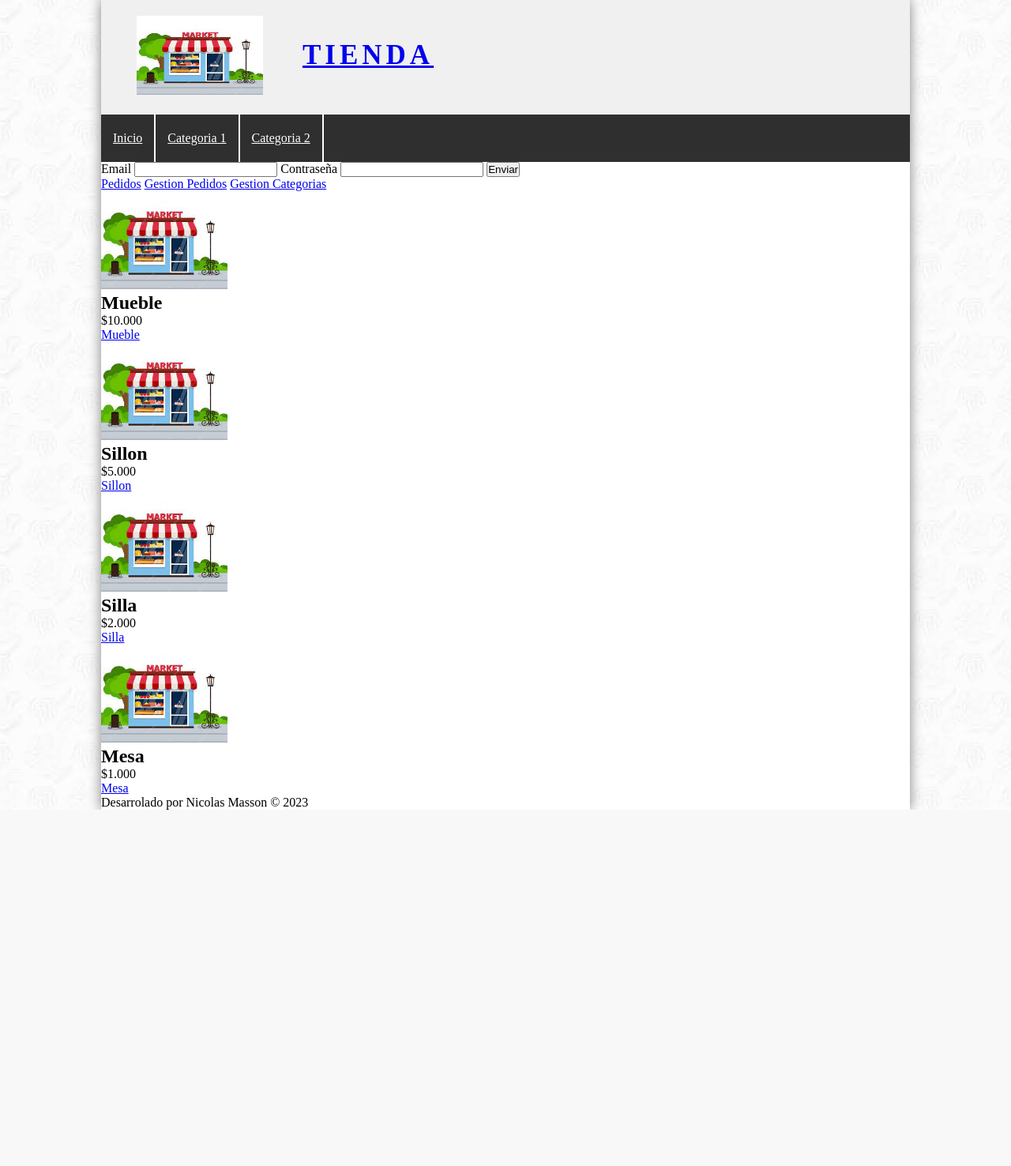
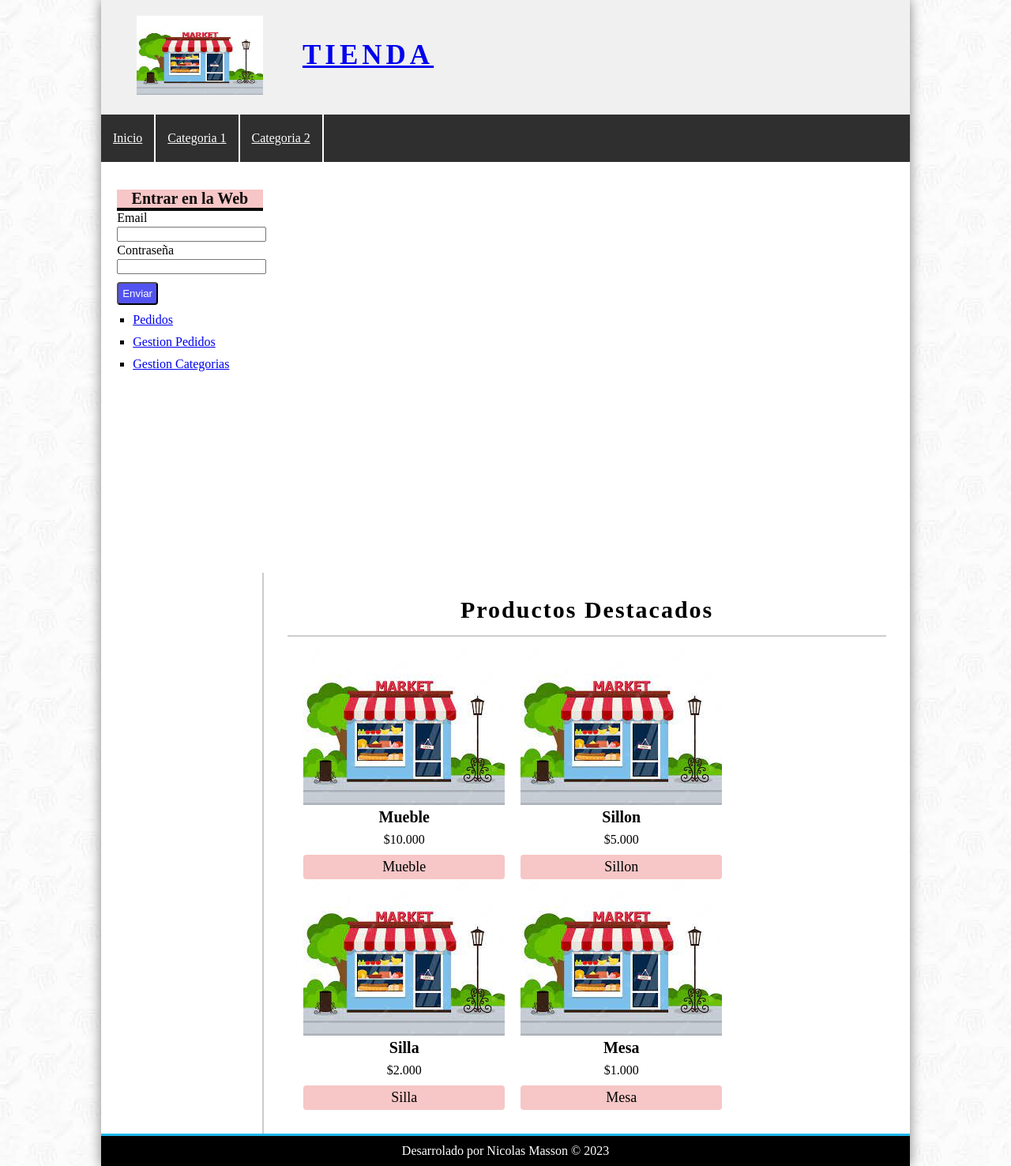
Before and after one commit to MassonNicolas44/Tienda, a PHP site: page / in a window 1280 px wide. Shown: the whole page at 79% size. Before the commit the page ends 1025 px from the top, so only its background shows below. Run offline with PHP 8.4, Linux system fonts and the light colour scheme.

Commit message:
Terminacion de Maquetado HTML y CSS

```diff
--- a/css/styles.css
+++ b/css/styles.css
@@ -93,3 +93,136 @@ a:hover {
     float: left;
     border-right: 2px solid #fefefe;
 }
+
+
+
+/*CONTENT*/
+#contenido{
+    margin: 0px auto;
+    overflow: hidden;
+    background: white;
+}
+
+/*BARRA LATERAL*/
+#barra{
+    width: 20%;
+    min-height: 500px;
+    float: left;
+    margin-top:20px;
+    margin-left: 10px;
+
+}
+
+#barra .block_aside{
+    display: block;
+    width: 90%;
+    margin: 5px auto;
+    padding: 10px;
+
+}
+
+#barra h3{
+    display: block;
+    color: #0c0a0a;
+    width: 100%;
+    text-align: center;
+    font-size: 20px;
+    font-weight: bold;
+   background: #f7c6c6;
+   border-bottom: 4px solid #0c0a0a;
+}
+
+#barra ul li{
+    list-style: square;
+    margin-top: 10px;
+    margin-bottom: 10px;
+    margin-left: 20px;
+}
+
+/*Email / Contraseña*/
+
+input[type="text"],
+input[type="password"],
+input[type="email"],
+
+select{
+    display: block;
+    width: 100%;
+    margin-top: 2px;
+    margin-bottom: 2px;
+}
+
+
+/*Botton Enviar*/
+
+input[type="button"],
+input[type="submit"],
+
+button, .button{
+    display: block;
+    margin-top: 10px;
+    border-radius: 4px;
+    width: auto;
+    padding: 5px;
+    color: white;
+    background: rgb(83, 83, 241);
+}
+.button{
+    background: #f7c6c6;
+    font-size: 18px;
+    color: black;
+    text-decoration: none;
+}
+
+
+/*Contenido Central*/
+
+#central{
+    width: 74%;
+    float: right;
+    min-height: 500px;
+    border-left: 2px solid #ccc;
+    box-shadow: -3px 0px -3px gray;
+    background-color: white;
+    padding: 30px;
+}
+
+#central h1{
+font-size: 30px;
+font-weight: bold;
+letter-spacing: 2px;
+text-align: center;
+border-bottom: 2px solid #ccc;
+margin-bottom: 15px;
+padding-bottom: 15px;
+
+}
+
+/*Productos*/
+.product{
+width: auto;
+float: left;
+margin-left: 20px;
+text-align: center;
+}
+
+.prduct img{
+    width: 50px;
+    margin-bottom: 8px;
+}
+
+.product h2{
+font-size: 20px;
+margin-bottom: 8px;
+
+    }
+
+    /*Footer */
+    #footer{
+        clear: both;
+        text-align: center;
+        padding: 10px;
+        color: white;
+        background: #000000;
+        border-top: 3px solid #1eb6e9;
+    }
--- a/index.php
+++ b/index.php
@@ -1,19 +1,15 @@
 <!DOCTYPE HTML>
-
 <html lang="es">
 
 <head>
-    <meta carset="utf-8" />
-
+    <meta charset="utf-8" />
     <title>Tienda</title>
     <link rel="stylesheet" href="css/styles.css" />
 </head>
 
 <body>
     <div id="contenedor">
-
         <!-- CABECERA -->
-
         <header id="header">
             <div id="imagen">
                 <img src="img/tienda.jpg" alt="Imagen Tienda" width="160" alt="">
@@ -27,15 +23,15 @@
 
             <ul>
                 <li>
-                <a href="a">Inicio</a>
+                    <a href="#">Inicio</a>
                 </li>
 
                 <li>
-                <a href="a">Categoria 1</a>
+                    <a href="#">Categoria 1</a>
                 </li>
 
                 <li>
-                <a href="a">Categoria 2</a>
+                    <a href="#">Categoria 2</a>
                 </li>
 
             </ul>
@@ -44,10 +40,12 @@
 
         <!-- BARRA LATERAL -->
 
-    <div>
 
-        <div class="block_aside">
-            <form action="" method="post">
+        <div id="contenido">
+            <aside id="barra">
+                <div id="login" class="block_aside">
+                    <h3>Entrar en la Web</h3>
+                    <form action="#" method="post">
 
                         <label>Email</label>
                         <input type="email" name="email"></input>
@@ -58,56 +56,58 @@
                         <input type="submit" value="Enviar"></input>
 
                     </form>
+                    <ul>
+                        <li><a href="#">Pedidos</a></li>
+                        <li><a href="#">Gestion Pedidos</a></li>
+                        <li><a href="#">Gestion Categorias</a></li>
+                    </ul>
+                </div>
+            </aside>
 
-            <a href="Pedidos.php">Pedidos</a>
-            <a href="GestionPedidos.php">Gestion Pedidos</a>
-            <a href="GestionCategorias.php">Gestion Categorias</a>
 
-        </div>
             <!-- CONTENIDO PRINCIPAL -->
 
-        <div>
-
+            <div id="central">
+            <h1>Productos Destacados</h1>
                 <div class="product">
-
-                <img src="img/tienda.jpg" alt="Imagen Tienda" width="160" alt="">
+                    <img src="img/tienda.jpg" alt="Imagen Tienda">
                     <h2>Mueble</h2>
                     <p>$10.000</p>
-                <a href="index.php">Mueble</a>
+                    <a href="index.php" class="button" >Mueble</a>
 
                 </div>
 
                 <div class="product">
 
-                <img src="img/tienda.jpg" alt="Imagen Tienda" width="160" alt="">
+                    <img src="img/tienda.jpg" alt="Imagen Tienda">
                     <h2>Sillon</h2>
                     <p>$5.000</p>
-                <a href="index.php">Sillon</a>
+                    <a href="index.php" class="button" >Sillon</a>
 
                 </div>
 
                 <div class="product">
 
-                <img src="img/tienda.jpg" alt="Imagen Tienda" width="160" alt="">
+                    <img src="img/tienda.jpg" alt="Imagen Tienda">
                     <h2>Silla</h2>
                     <p>$2.000</p>
-                <a href="index.php">Silla</a>
+                    <a href="index.php" class="button" >Silla</a>
 
                 </div>
 
                 <div class="product">
 
-                <img src="img/tienda.jpg" alt="Imagen Tienda" width="160" alt="">
+                    <img src="img/tienda.jpg" alt="Imagen Tienda">
                     <h2>Mesa</h2>
                     <p>$1.000</p>
-                <a href="index.php">Mesa</a>
+                    <a href="index.php" class="button" >Mesa</a>
 
                 </div>
             </div>
-
+        </div>
         <!-- PIE DE PAGINA -->
 
-        <footer>
+        <footer id="footer">
 
             <p>Desarrolado por Nicolas Masson &copy
                 <?php echo date('Y') ?>
```
Lines whose indentation alone changed are shown as unchanged.
